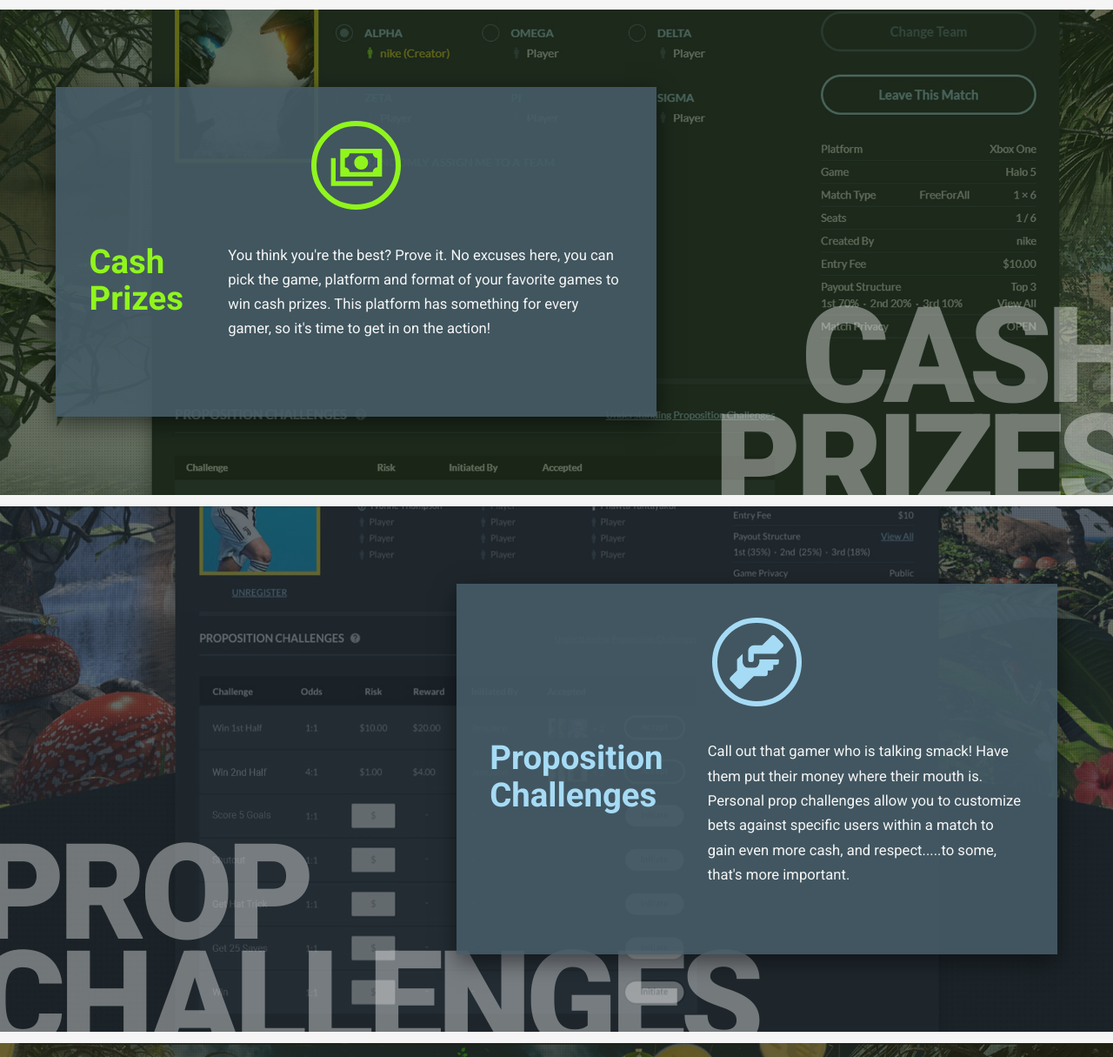
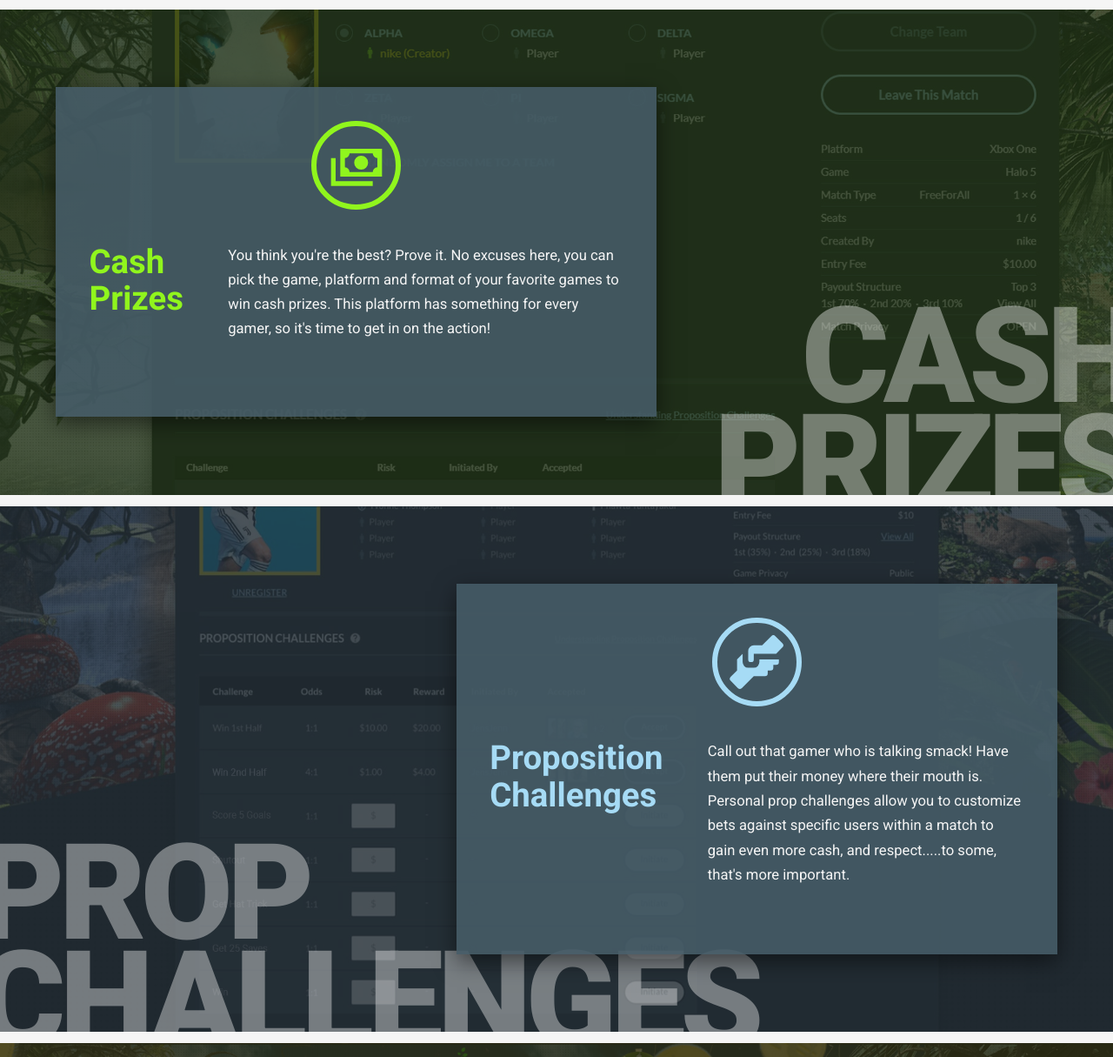
Before and after one commit to CloudConstruct/cloudconstruct.github.io, a website: page playerdise-marketing/index.html in a window 1280 px wide. Shown: the part 642-1857 px from the top of the page at 87% size. Drawn offline with nearby package versions, Linux system fonts and the light colour scheme.

Commit message:
background updates

```diff
--- a/Assets/Styles/_layout.scss
+++ b/Assets/Styles/_layout.scss
@@ -313,14 +313,14 @@ div {
 		width: 100%;
 		height: 100%;
 
-		background-color: rgba($play-color-off-black, .6);
+		background-color: rgba($play-color-off-black, .7);
 
 		&--money {
 			@extend .section__overlay;
 
 			z-index: 2;
 
-			background-color: rgba($play-color-green-dark, .2);
+			background-color: rgba($play-color-green-dark, .4);
 		}
 
 		&--props {
@@ -328,7 +328,7 @@ div {
 
 			z-index: 2;
 
-			background-color: rgba($play-color-blue-lighter, .2);
+			background-color: rgba($play-color-blue-lighter, .4);
 		}
 
 		&--pennies {
@@ -336,7 +336,7 @@ div {
 
 			z-index: 2;
 
-			background-color: rgba($play-color-yellow, .2);
+			background-color: rgba($play-color-yellow, .4);
 		}
 	}
 
```
Also changed, not shown: Assets/dist/css/general.css, general.css, 1 other file.
